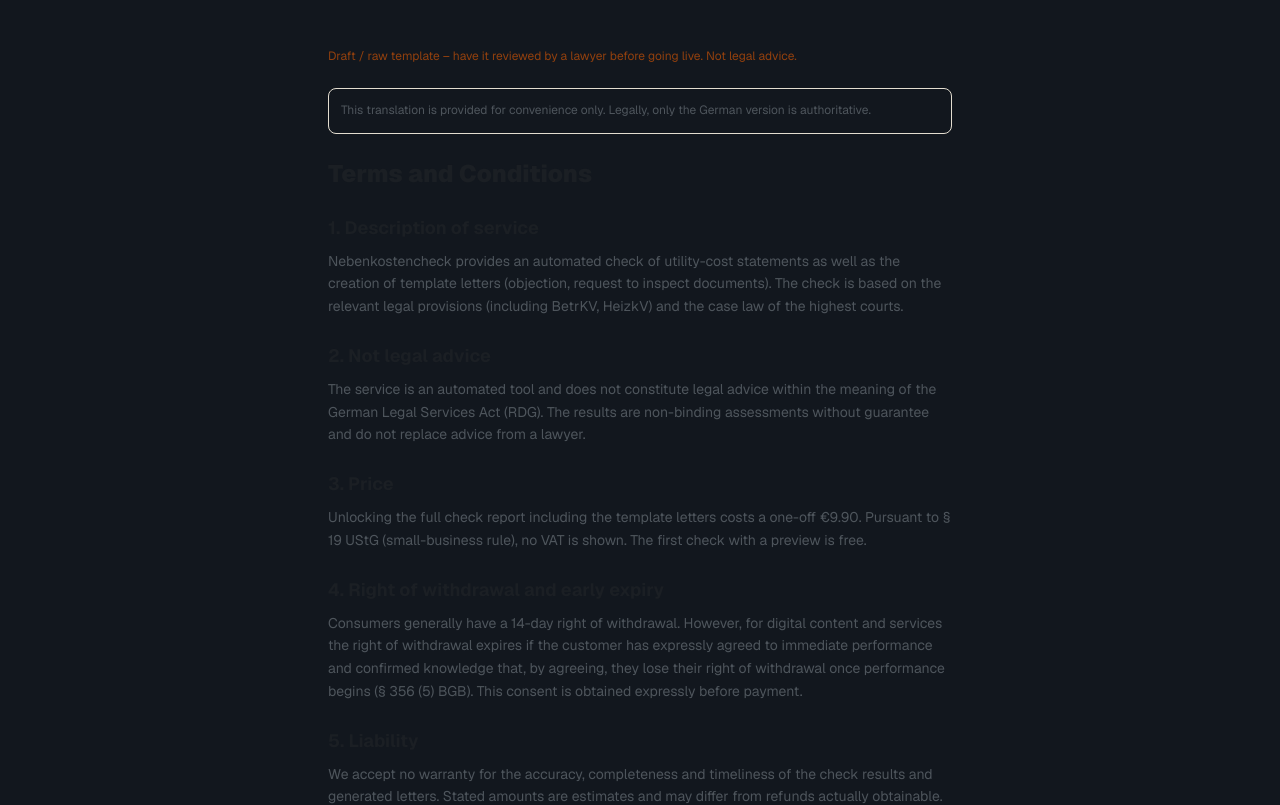
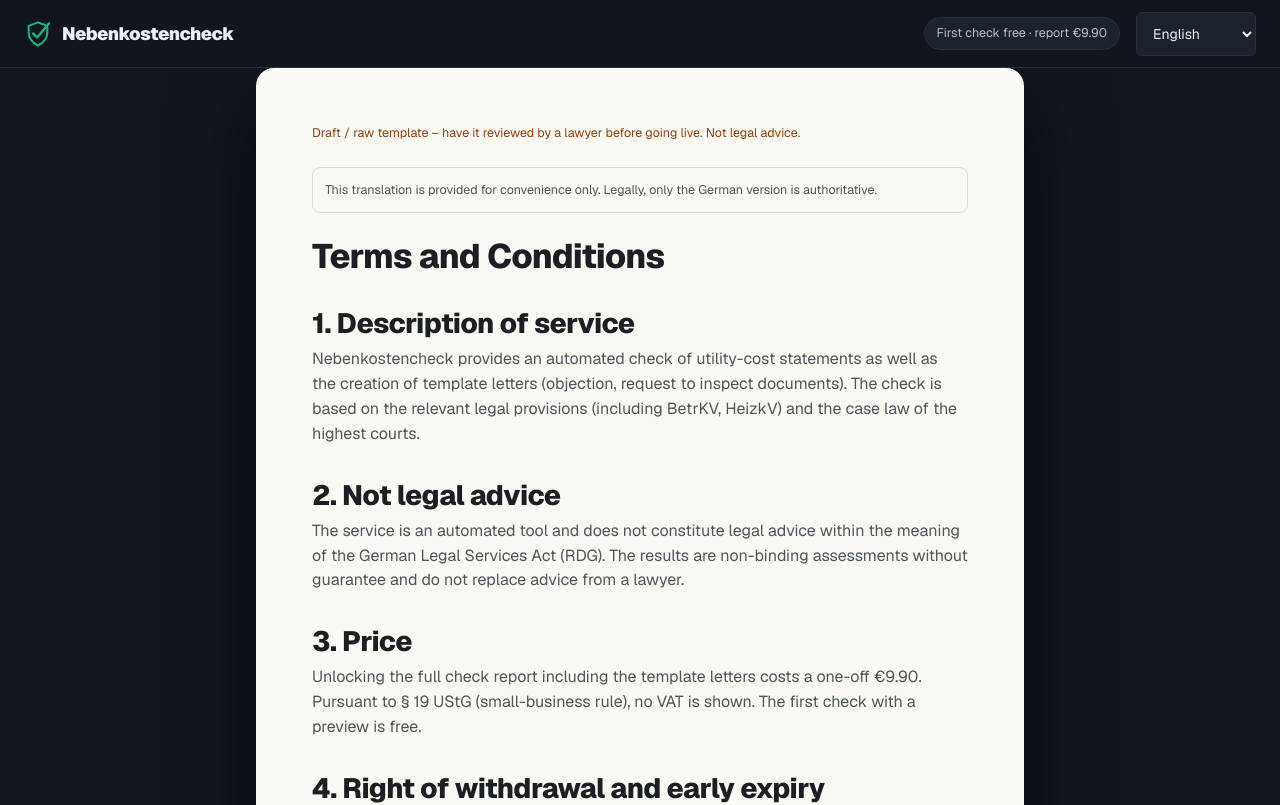
Before and after one commit to bartpirat90/nebenkostencheck, a Next.js app: page /en/agb in a window 1280 px wide. Shown: the top 805 px of the page. Built offline with nearby package versions, Linux system fonts and the light colour scheme.

Commit message:
feat(design): Ergebnisseite, Rechtstexte und 404-Seiten in der gemeinsamen Shell

```diff
--- a/src/app/[locale]/ergebnis/page.tsx
+++ b/src/app/[locale]/ergebnis/page.tsx
@@ -4,7 +4,7 @@
 import { useSearchParams } from "next/navigation";
 import { useTranslations } from "next-intl";
 import ResultView from "@/components/ResultView";
-import Logo from "@/components/Logo";
+import SiteShell from "@/components/SiteShell";
 import { Link, useRouter } from "@/i18n/navigation";
 import { AnalysisResult } from "@/types";
 import Button from "@/components/ui/Button";
@@ -88,7 +88,7 @@
     return (
       <div className="text-center py-20 space-y-6">
         <p className="text-status-danger">{error ?? t("notFound")}</p>
-        <Link href="/" className="inline-flex items-center min-h-11 text-sm text-muted underline hover:text-fg">
+        <Link href="/" className="inline-flex items-center min-h-11 text-sm text-accent underline hover:text-accent-hover">
           {t("home")}
         </Link>
       </div>
@@ -101,18 +101,10 @@
 export default function ErgebnisPage() {
   const t = useTranslations("ergebnis");
   return (
-    <main className="min-h-[100dvh] bg-ink">
-      <nav className="sticky top-0 z-10 px-6 py-4 flex items-center justify-between border-b border-line bg-ink/90 backdrop-blur-sm">
-        <Link href="/" aria-label={t("home")} className="inline-flex items-center min-h-11">
-          <Logo />
-        </Link>
-      </nav>
-
-      <div className="max-w-4xl mx-auto px-6 py-10">
-        <Suspense fallback={<p className="text-center text-muted py-20">{t("loading")}</p>}>
-          <ErgebnisInner />
-        </Suspense>
-      </div>
-    </main>
+    <SiteShell>
+      <Suspense fallback={<p className="text-center text-muted py-20">{t("loading")}</p>}>
+        <ErgebnisInner />
+      </Suspense>
+    </SiteShell>
   );
 }
--- a/src/app/[locale]/not-found.tsx
+++ b/src/app/[locale]/not-found.tsx
@@ -1,29 +1,24 @@
 import { getTranslations } from "next-intl/server";
-import Logo from "@/components/Logo";
-import { Link } from "@/i18n/navigation";
 import Button from "@/components/ui/Button";
+import SiteShell from "@/components/SiteShell";
 
-// Zusaetzlich zur Root-404: greift fuer unbekannte Pfade *innerhalb* einer
-// gueltigen Sprache (z. B. /en/gibtsnicht). Nur hier steht eine Locale fest,
-// deshalb ist das die einzige 404, die uebersetzt und mit Layout/Navigation
-// gerendert werden kann; src/app/not-found.tsx faengt den Rest ohne next-intl ab.
+// Zusätzlich zur Root-404: greift für unbekannte Pfade *innerhalb* einer
+// gültigen Sprache (z. B. /en/gibtsnicht). Nur hier steht eine Locale fest,
+// deshalb ist das die einzige 404, die übersetzt und mit der vollen Shell
+// gerendert werden kann; src/app/not-found.tsx fängt den Rest ohne next-intl ab.
 export default async function NotFound() {
   const t = await getTranslations("notFound");
 
   return (
-    <main className="min-h-[100dvh] bg-ink">
-      <nav className="sticky top-0 z-10 px-6 py-4 flex items-center justify-between border-b border-line bg-ink/90 backdrop-blur-sm">
-        <Link href="/" aria-label={t("home")} className="inline-flex items-center min-h-11">
-          <Logo />
-        </Link>
-      </nav>
-
-      <div className="max-w-2xl mx-auto px-6 py-24 text-center space-y-6">
-        <p className="text-sm font-semibold tracking-widest text-faint">404</p>
-        <h1 className="text-3xl sm:text-4xl font-black text-fg tracking-tight">{t("title")}</h1>
-        <p className="text-muted">{t("body")}</p>
+    <SiteShell width="narrow">
+      <div className="py-16 text-center space-y-6">
+        <p className="text-[12.5px] font-semibold text-faint">404</p>
+        <h1 className="text-[26px] sm:text-[34px] font-extrabold leading-[1.12] tracking-[-0.02em] text-fg">
+          {t("title")}
+        </h1>
+        <p className="text-base text-muted">{t("body")}</p>
         <Button href="/">{t("home")}</Button>
       </div>
-    </main>
+    </SiteShell>
   );
 }
--- a/src/app/not-found.tsx
+++ b/src/app/not-found.tsx
@@ -1,45 +1,62 @@
 import { Geist } from "next/font/google";
 import Logo from "@/components/Logo";
 import Button from "@/components/ui/Button";
-// globals.css wird hier erneut importiert, weil das Root-Layout kein CSS laedt –
-// die Styles haengen am [locale]-Layout, das fuer diese 404 nie rendert.
+// globals.css wird hier erneut importiert, weil das Root-Layout kein CSS lädt –
+// die Styles hängen am [locale]-Layout, das für diese 404 nie rendert.
 import "./globals.css";
 
 const geist = Geist({ subsets: ["latin", "latin-ext"], variable: "--font-geist" });
 
-// Greift bei Pfaden ausserhalb von [locale] (z. B. /xx/foo mit unbekannter Sprache).
-// Das Root-Layout rendert kein <html>, deshalb hier eigenes Grundgeruest –
-// und ohne next-intl, weil es hier keine gueltige Locale gibt.
+// Greift bei Pfaden außerhalb von [locale] (z. B. /xx/foo mit unbekannter Sprache).
+// Das Root-Layout rendert kein <html>, deshalb hier ein eigenes Grundgerüst.
+//
+// Bewusst NICHT die gemeinsame SiteShell: die zieht ihre Texte per
+// useTranslations und rendert LocaleSwitcher und Footer-Links über den
+// next-intl-Router. Hier gibt es weder einen NextIntlClientProvider noch eine
+// gültige Locale – jeder dieser Aufrufe würde zur Laufzeit werfen. Deshalb
+// eine schlanke Kopie des Rahmens mit fest deutschen Texten und rohen <a>.
+// Ändert sich die Shell optisch, muss diese Datei mitgezogen werden.
 export default function RootNotFound() {
   return (
     <html lang="de" dir="ltr">
       <body className={`${geist.variable} ${geist.className}`}>
-        <main className="min-h-[100dvh] bg-ink">
-          <nav className="sticky top-0 z-10 px-6 py-4 flex items-center justify-between border-b border-line bg-ink/90 backdrop-blur-sm">
-            {/* Bewusst ein rohes <a> statt next/link: diese 404 rendert ein eigenes
-                <html> außerhalb des [locale]-Baums. Eine Soft-Navigation von hier in
-                den Locale-Baum scheitert am RSC-Fetch (Konsolenfehler, dann ohnehin
-                Fallback auf harte Navigation) – der harte Reload ist hier der
-                Normalfall, wie beim Button unten (external). */}
+        <div className="min-h-[100dvh] bg-ink flex flex-col">
+          <nav
+            data-on-ink
+            className="sticky top-0 z-20 h-[68px] px-4 sm:px-6 flex items-center border-b border-ink-line bg-ink/90 backdrop-blur-sm"
+          >
+            {/* Rohes <a> statt next/link: eine Soft-Navigation von hier in den
+                [locale]-Baum scheitert am RSC-Fetch (Konsolenfehler, danach
+                ohnehin harte Navigation) – der Reload ist hier der Normalfall. */}
             {/* eslint-disable-next-line @next/next/no-html-link-for-pages */}
             <a href="/" aria-label="Zur Startseite" className="inline-flex items-center min-h-11">
               <Logo />
             </a>
           </nav>
 
-          <div className="max-w-2xl mx-auto px-6 py-24 text-center space-y-6">
-            <p className="text-sm font-semibold tracking-widest text-faint">404</p>
-            <h1 className="text-3xl sm:text-4xl font-black text-fg tracking-tight">
+          <div className="flex-1 px-2 sm:px-6">
+            <main className="mx-auto w-full max-w-3xl bg-paper text-fg shadow-[0_30px_80px_rgba(0,0,0,0.55)] rounded-xl sm:rounded-b-none sm:rounded-t-[18px] px-5 py-10 sm:px-14 sm:py-14">
+              <div className="py-16 text-center space-y-6">
+                <p className="text-[12.5px] font-semibold text-faint">404</p>
+                <h1 className="text-[26px] sm:text-[34px] font-extrabold leading-[1.12] tracking-[-0.02em] text-fg">
                   Seite nicht gefunden
                 </h1>
-            <p className="text-muted">Die Adresse existiert nicht oder wurde entfernt.</p>
+                <p className="text-base text-muted">Die Adresse existiert nicht oder wurde entfernt.</p>
                 {/* external: diese 404 liegt außerhalb von [locale] und hat keinen
-                Locale-Kontext – der next-intl-Link würde hier fehlschlagen. */}
+                    Locale-Kontext – der next-intl-Link wuerde hier fehlschlagen. */}
                 <Button href="/" external>
                   Zur Startseite
                 </Button>
               </div>
             </main>
+          </div>
+
+          <footer data-on-ink className="bg-ink px-5 sm:px-6 py-10">
+            <p className="max-w-3xl mx-auto text-[12.5px] text-ink-faint">
+              Nebenkostencheck · Automatische Löschung · Keine Rechtsberatung
+            </p>
+          </footer>
+        </div>
       </body>
     </html>
   );
--- a/src/components/LegalPage.tsx
+++ b/src/components/LegalPage.tsx
@@ -1,5 +1,6 @@
 import { getLocale, getTranslations } from "next-intl/server";
 import { Link } from "@/i18n/navigation";
+import SiteShell from "@/components/SiteShell";
 
 type LegalKey = "impressum" | "datenschutz" | "agb";
 
@@ -8,39 +9,42 @@
 // in den Body-Strings. Für Nicht-Deutsch erscheint der Unverbindlichkeits-Hinweis.
 // Server Component (getTranslations statt useTranslations): "legal" wird
 // bewusst nicht mehr an den Client-Provider gegeben (siehe [locale]/layout.tsx),
-// deshalb muss diese Seite ihre Übersetzungen serverseitig auflösen.
+// deshalb muss diese Seite ihre Übersetzungen serverseitig auflösen. Die Shell
+// ist eine Client-Komponente und bekommt das fertig gerenderte children.
 export default async function LegalPage({ page }: { page: LegalKey }) {
   const t = await getTranslations("legal");
   const locale = await getLocale();
   const sections = t.raw(`${page}.sections`) as { heading: string; body: string }[];
 
   return (
-    <main className="min-h-[100dvh] bg-ink text-muted">
-      <div className="max-w-2xl mx-auto px-6 py-12">
-        <p className="text-xs text-status-warn mb-6">{t("draftNotice")}</p>
+    <SiteShell width="narrow">
+      <p className="text-[12.5px] text-status-warn mb-6">{t("draftNotice")}</p>
 
       {locale !== "de" && (
-          <p className="text-xs text-muted border border-line rounded-lg p-3 mb-6 leading-relaxed">
+        <p className="text-[12.5px] text-muted border border-paper-line rounded-lg p-3 mb-6 leading-relaxed">
           {t("disclaimerNonDe")}
         </p>
       )}
 
-        <h1 className="text-2xl font-black text-fg mb-6">{t(`${page}.title`)}</h1>
+      <h1 className="text-[26px] sm:text-[34px] font-extrabold leading-[1.12] tracking-[-0.02em] text-fg mb-6">
+        {t(`${page}.title`)}
+      </h1>
 
       {sections.map((s, i) => (
-          <section key={i}>
-            <h2 className="text-lg font-bold text-fg mt-6 mb-2">{s.heading}</h2>
-            <p className="mb-3 leading-relaxed text-sm whitespace-pre-line break-words">{s.body}</p>
+        <section key={i} className="max-w-[62ch]">
+          <h2 className="text-[22px] sm:text-[28px] font-extrabold leading-[1.15] tracking-[-0.02em] text-fg mt-8 mb-2">
+            {s.heading}
+          </h2>
+          <p className="mb-3 text-base leading-[1.55] text-muted whitespace-pre-line break-words">{s.body}</p>
         </section>
       ))}
 
       <Link
         href="/"
-          className="inline-flex items-center min-h-11 mt-8 text-accent underline hover:text-accent-hover text-sm transition-colors"
+        className="inline-flex items-center min-h-11 mt-8 text-sm text-accent underline hover:text-accent-hover transition-colors"
       >
         {t("back")}
       </Link>
-      </div>
-    </main>
+    </SiteShell>
   );
 }
```
Lines whose indentation alone changed are shown as unchanged.
